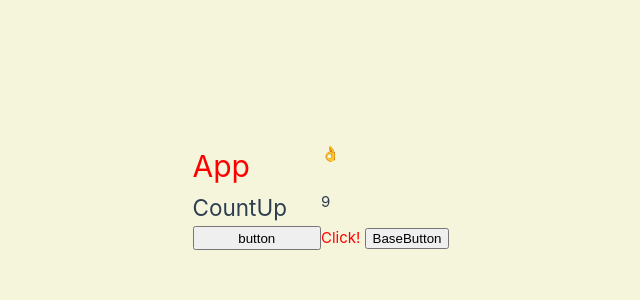
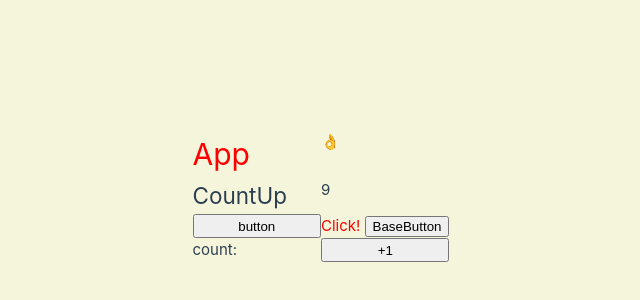
Before and after one commit to mskk3215/vue-lesson, a Vue app: page / in a window 1280 px wide. Shown: the part 204-504 px from the top of the page, without its empty margins (319-959 px from the left). Built offline with nearby package versions, Linux system fonts and the light colour scheme.

Commit message:
feat: Add props passing from parent to children

```diff
--- a/src/App.vue
+++ b/src/App.vue
@@ -1,12 +1,17 @@
 <script setup>
 import CountUp from './components/CountUp.vue'
 import BaseButton from './components/BaseButton.vue'
+import { ref } from 'vue'
+import CountDisplay from './components/CountDisplay.vue'
+const count = ref(0)
 </script>
 <template>
   <h1 class="red">App</h1>
   <BaseIcon />
   <CountUp />
   <BaseButton id="base-button" class="border" @click="console.log('App.vue')" />
+  <CountDisplay :count-props="count" bar="bar" />
+  <button @click="count++">+1</button>
 </template>
 <!-- scopedをつけてcomponent内だけで使用するのが一般的 -->
 <style scoped>
--- /dev/null
+++ b/src/components/CountDisplay.vue
@@ -0,0 +1,12 @@
+<script setup>
+defineProps({
+  countProps: {
+    type: [Number, String],
+    required: true,
+    // default: 1,
+  },
+})
+</script>
+<template>
+  <p>count: {{ count }}</p>
+</template>
```
